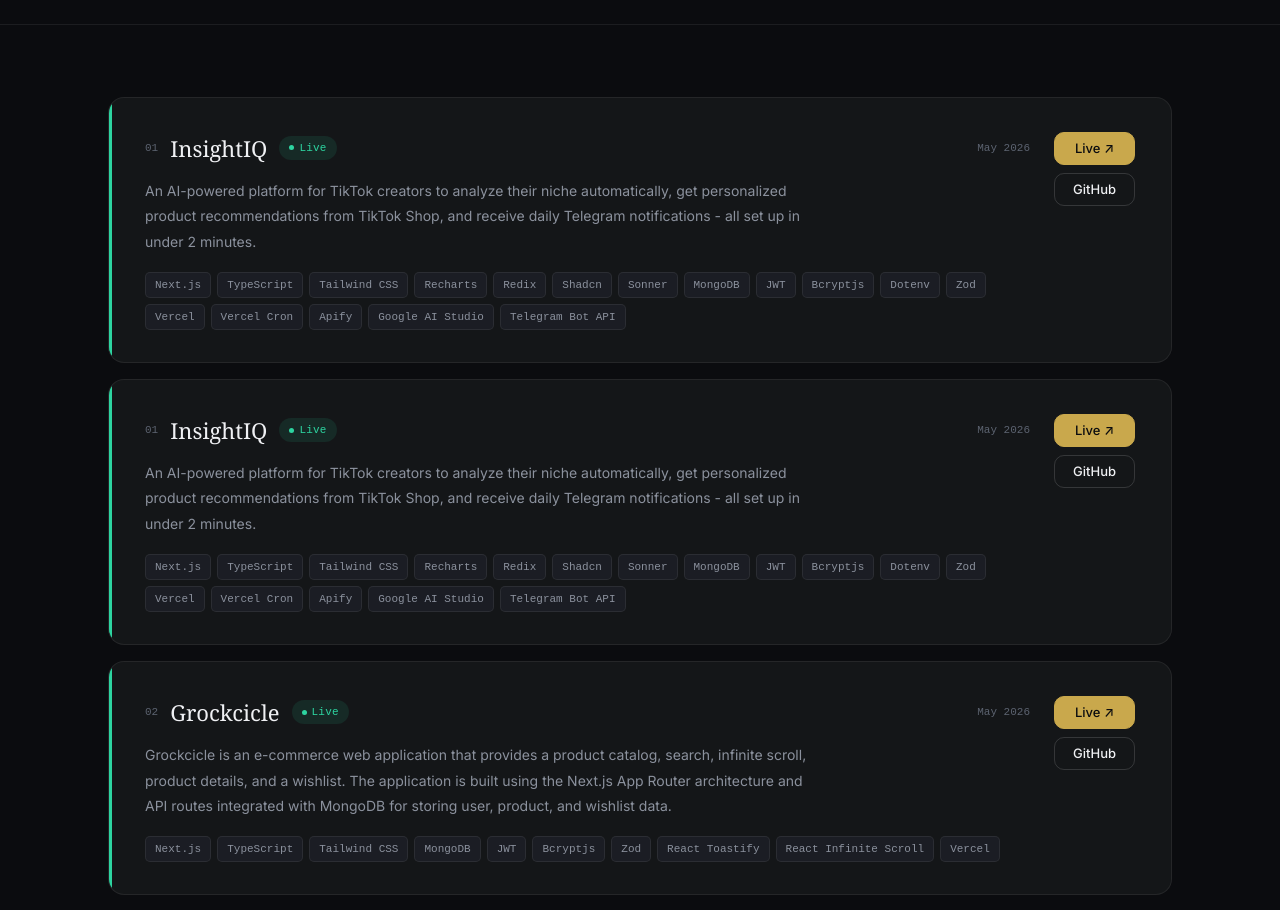
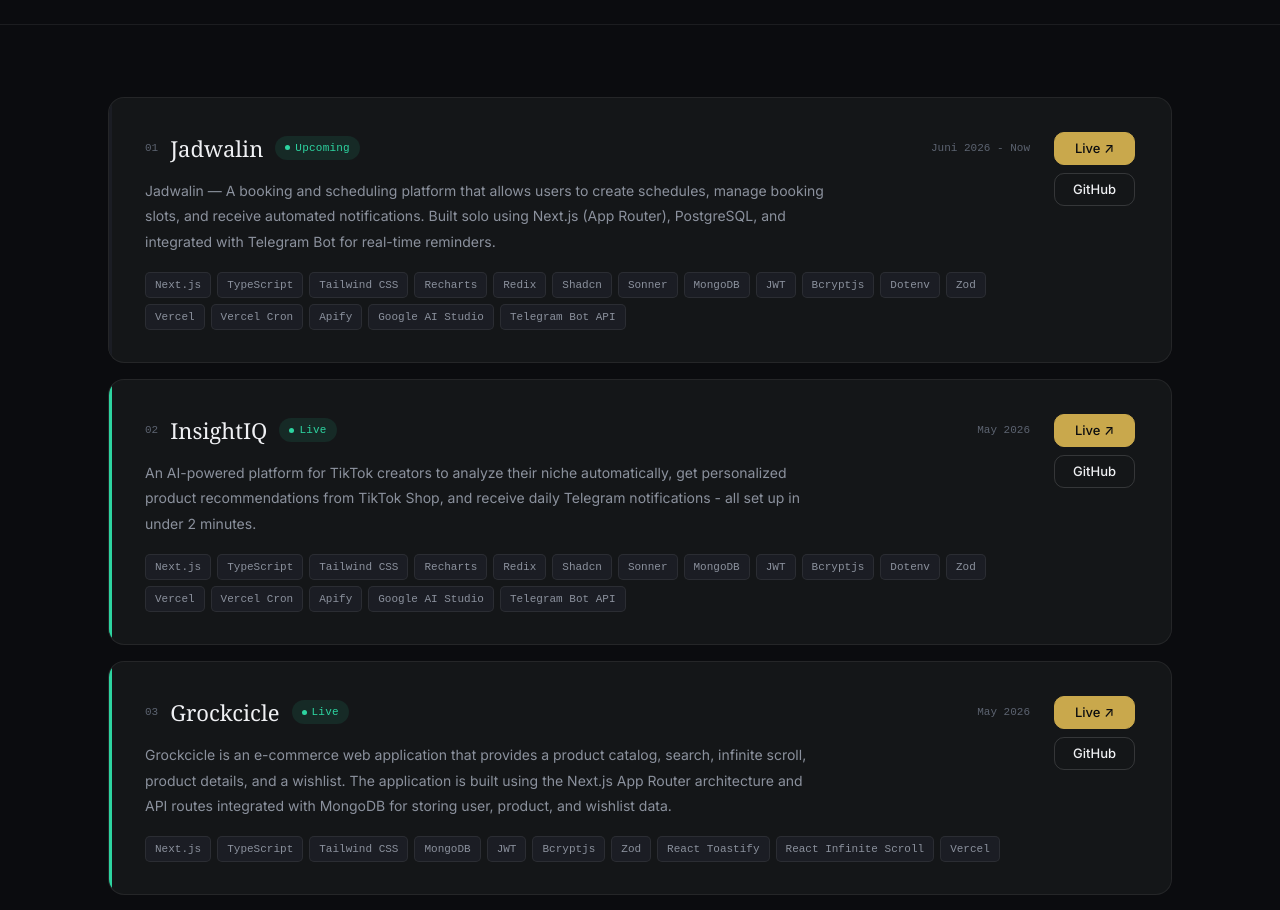
Before and after one commit to BimaPanjiWijaya/Profile, a Next.js app in the folder client/: page /projects in a window 1280 px wide. Shown: the part 340-1250 px from the top of the page. Built offline with nearby package versions, Linux system fonts and the light colour scheme.

Commit message:
add jadawalin in project

```diff
--- a/client/app/projects/page.tsx
+++ b/client/app/projects/page.tsx
@@ -10,6 +10,34 @@
 const projects = [
   {
     num: "01",
+    year: "Juni 2026 - Now",
+    status: "Upcoming",
+    title: "Jadwalin",
+    desc: "Jadwalin — A booking and scheduling platform that allows users to create schedules, manage booking slots, and receive automated notifications. Built solo using Next.js (App Router), PostgreSQL, and integrated with Telegram Bot for real-time reminders.",
+    tech: [
+      "Next.js",
+      "TypeScript",
+      "Tailwind CSS",
+      "Recharts",
+      "Redix",
+      "Shadcn",
+      "Sonner",
+      "MongoDB",
+      "JWT",
+      "Bcryptjs",
+      "Dotenv",
+      "Zod",
+      "Vercel",
+      "Vercel Cron",
+      "Apify",
+      "Google AI Studio",
+      "Telegram Bot API",
+    ],
+    github: "https://github.com/BimaPanjiWijaya/Jadwalin",
+    live: "https://github.com/BimaPanjiWijaya/Jadwalin",
+  },
+  {
+    num: "02",
     year: "May 2026",
     status: "Live",
     title: "InsightIQ",
@@ -37,35 +65,7 @@
     live: "https://insightiq-94.vercel.app/",
   },
   {
-    num: "01",
-    year: "May 2026",
-    status: "Live",
-    title: "InsightIQ",
-    desc: "An AI-powered platform for TikTok creators to analyze their niche automatically, get personalized product recommendations from TikTok Shop, and receive daily Telegram notifications - all set up in under 2 minutes.",
-    tech: [
-      "Next.js",
-      "TypeScript",
-      "Tailwind CSS",
-      "Recharts",
-      "Redix",
-      "Shadcn",
-      "Sonner",
-      "MongoDB",
-      "JWT",
-      "Bcryptjs",
-      "Dotenv",
-      "Zod",
-      "Vercel",
-      "Vercel Cron",
-      "Apify",
-      "Google AI Studio",
-      "Telegram Bot API",
-    ],
-    github: "https://github.com/hck94-insightiq/insightiq",
-    live: "https://insightiq-94.vercel.app/",
-  },
-  {
-    num: "02",
+    num: "03",
     year: "May 2026",
     status: "Live",
     title: "Grockcicle",
@@ -86,7 +86,7 @@
     live: "https://grockcicle.vercel.app/",
   },
   {
-    num: "03",
+    num: "04",
     year: "May 2026",
     status: "Live",
     title: "Pacebok",
@@ -108,7 +108,7 @@
     live: "https://pacebok.vercel.app/",
   },
   {
-    num: "04",
+    num: "05",
     year: "April 2026",
     status: "Live",
     title: "Sakti Finance",
```
